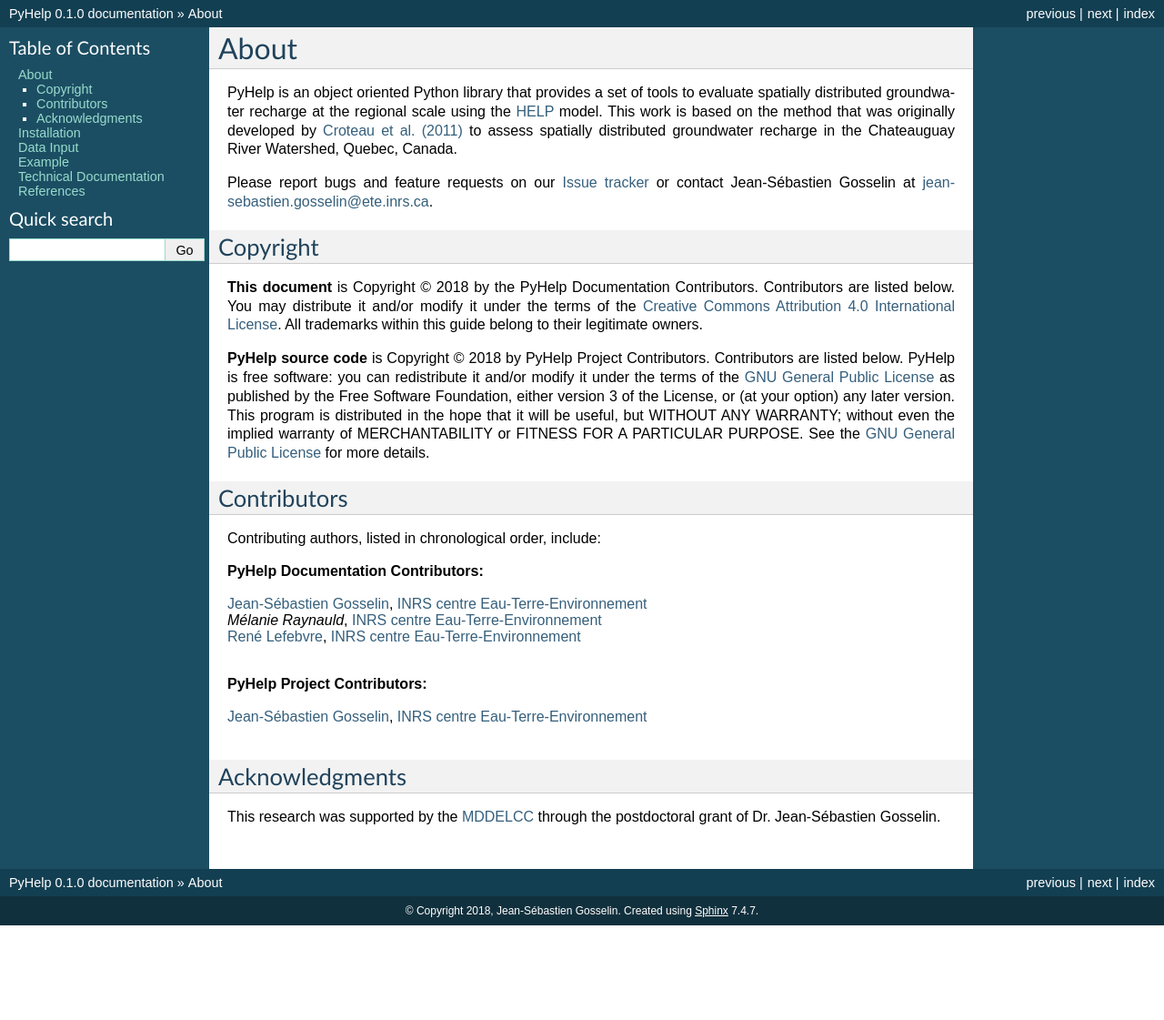
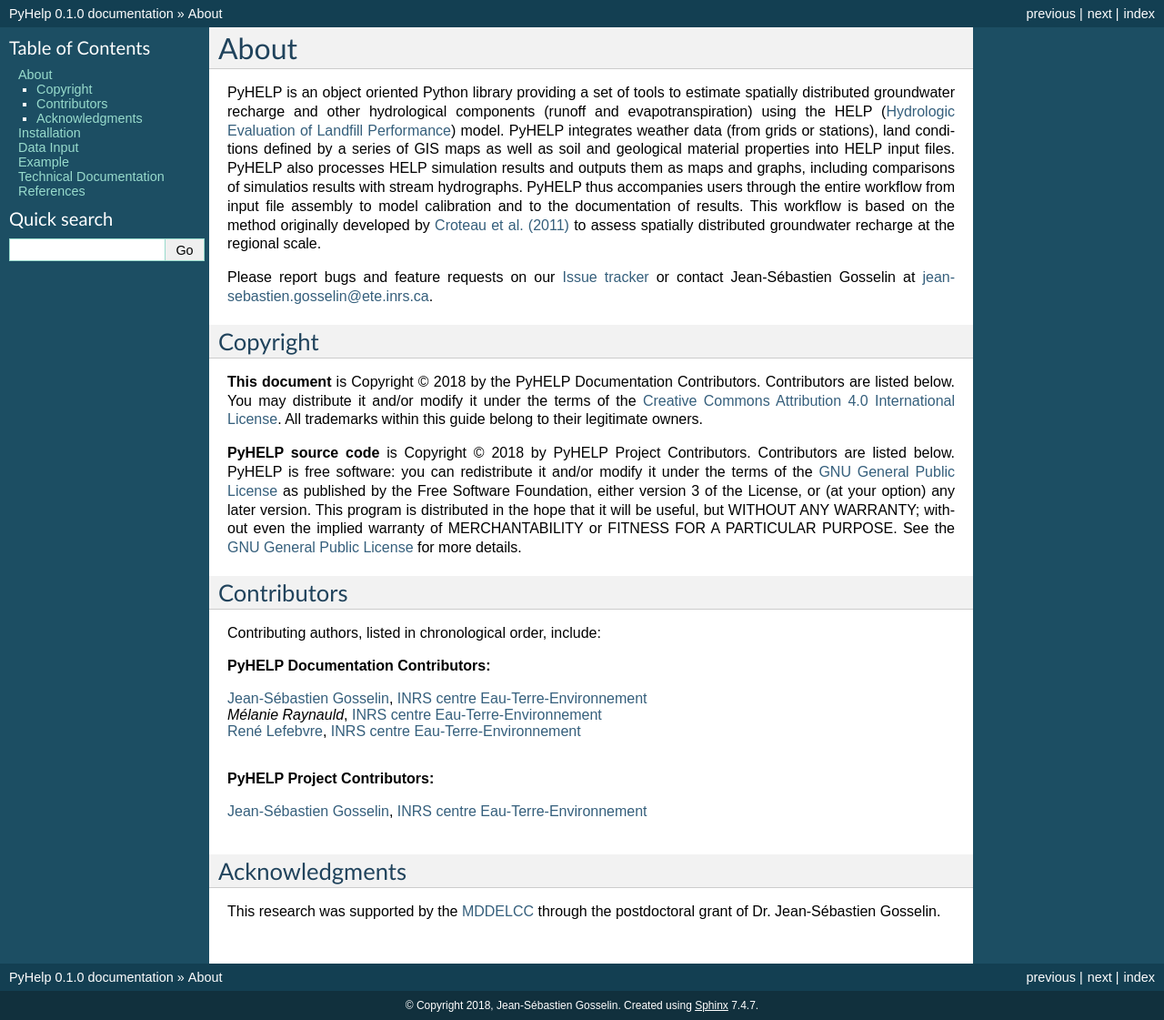
Before and after one commit to cgq-qgc/pyhelp, a Sphinx documentation site: the page built from docs/about.rst, in a window 1280 px wide. Shown: the whole page at 91% size. Built offline with Sphinx 7.4.7, drawn with Linux system fonts in a browser that asks for light colours; formulas are drawn with MathJax 3; before the commit the page ends 1017 px from its top, so only the background shows below that.

Commit message:
Update long desc in the docs

```diff
--- a/docs/about.rst
+++ b/docs/about.rst
@@ -1,12 +1,21 @@
 About
 ==============================
 
-PyHelp is an object oriented Python library that provides a set of tools to
-evaluate spatially distributed groundwater recharge at the regional scale
-using the `HELP`_ model.
-This work is based on the method that was originally developed by
+PyHELP is an object oriented Python library providing a set of tools to
+estimate spatially distributed groundwater recharge and other hydrological
+components (runoff and evapotranspiration) using the HELP
+(`Hydrologic Evaluation of Landfill Performance`_) model.
+PyHELP integrates weather data (from grids or stations), land conditions
+defined by a series of GIS maps as well as soil and geological material
+properties into HELP input files.
+PyHELP also processes HELP simulation results and outputs them as
+maps and graphs, including comparisons of simulatios results with
+stream hydrographs.
+PyHELP thus accompanies users through the entire workflow from input file
+assembly to model calibration and to the documentation of results.
+This workflow is based on the method originally developed by
 `Croteau et al. (2011)`_ to assess spatially distributed groundwater recharge
-in the Chateauguay River Watershed, Quebec, Canada.
+at the regional scale.
 
 Please report bugs and feature requests on our `Issue tracker`_ or
 contact Jean-Sébastien Gosselin at jean-sebastien.gosselin@ete.inrs.ca.
@@ -15,18 +24,18 @@ contact Jean-Sébastien Gosselin at jean-sebastien.gosselin@ete.inrs.ca.
 .. _jean-sebastien.gosselin@ete.inrs.ca : mailto:jean-sebastien.gosselin@ete.inrs.ca
 
 .. _Croteau et al. (2011): https://www.tandfonline.com/doi/abs/10.4296/cwrj3504451
-.. _HELP: https://www.epa.gov/land-research/hydrologic-evaluation-landfill-performance-help-model
+.. _Hydrologic Evaluation of Landfill Performance: https://www.epa.gov/land-research/hydrologic-evaluation-landfill-performance-help-model
 
 Copyright
 -----------------------------------------------
 
-**This document** is Copyright © 2018 by the PyHelp Documentation Contributors.
+**This document** is Copyright © 2018 by the PyHELP Documentation Contributors.
 Contributors are listed below. You may distribute it and/or modify it under
 the terms of the `Creative Commons Attribution 4.0 International License`_. All
 trademarks within this guide belong to their legitimate owners.
 
-**PyHelp source code** is Copyright © 2018 by PyHelp Project Contributors.
-Contributors are listed below. PyHelp is free software: you can redistribute
+**PyHELP source code** is Copyright © 2018 by PyHELP Project Contributors.
+Contributors are listed below. PyHELP is free software: you can redistribute
 it and/or modify it under the terms of the `GNU General Public License`_ as
 published by the Free Software Foundation, either version 3 of the License, or
 (at your option) any later version. This program is distributed in the hope
@@ -42,14 +51,14 @@ Contributors
 
 Contributing authors, listed in chronological order, include:
 
-| **PyHelp Documentation Contributors:**
+| **PyHELP Documentation Contributors:**
 |
 | `Jean-Sébastien Gosselin`_, `INRS centre Eau-Terre-Environnement`_
 | `Mélanie Raynauld`, `INRS centre Eau-Terre-Environnement`_
 | `René Lefebvre`_, `INRS centre Eau-Terre-Environnement`_
 |
 
-| **PyHelp Project Contributors:**
+| **PyHELP Project Contributors:**
 |
 | `Jean-Sébastien Gosselin`_, `INRS centre Eau-Terre-Environnement`_
 |
```
